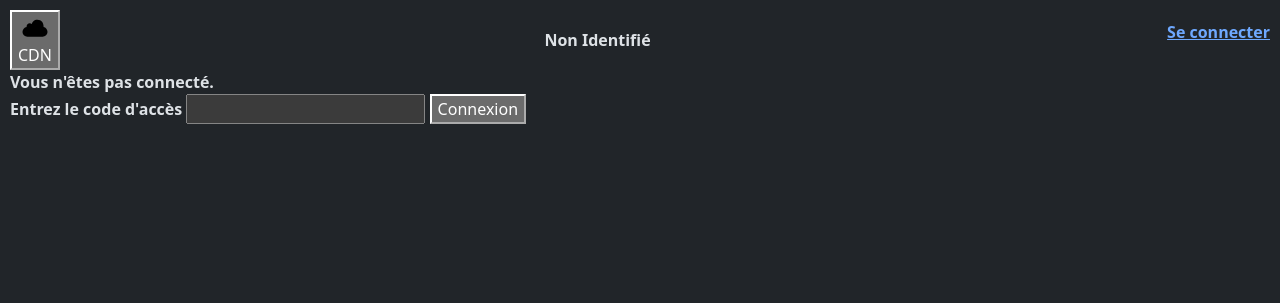
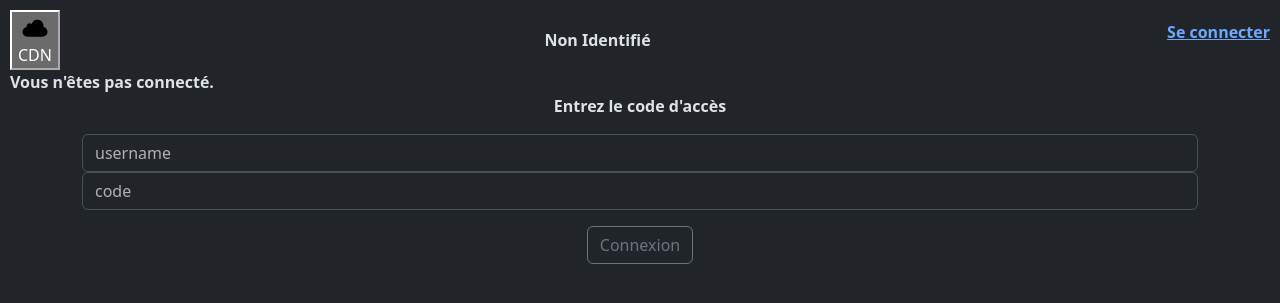
Before and after one commit to Saturna19-fr/cdnpanel, a Flask app: page /auth/login in a window 1280 px wide. Shown: the top 303 px of the page. Run offline with Flask 3, Linux system fonts and the light colour scheme.

Commit message:
Edited user interface for the login page

```diff
--- a/app/auth/templates/login.html
+++ b/app/auth/templates/login.html
@@ -3,9 +3,19 @@
 {% block title %}Page d'acceuil{% endblock %}
 
 {% block content %}
-    <form method="post">
-        <label for="code">Entrez le code d'accès</label>
-        <input type="text" name="code" id="code" required>
-        <button type="submit">Connexion</button>
-    </form>
+<div class="container text-center">
+    <div class="row">
+        <div class="">
+            <form method="post" class="">
+                <label for="code" class="mb-3">Entrez le code d'accès</label>
+                <div class="mb-3 ">
+                    <input type="text" name="username" id="username" placeholder="username" required class="form-control">
+                    <input type="text" name="code" id="code" placeholder="code" required class="form-control">
+                </div>
+                <button class="btn btn-outline-secondary mb-3" type="submit">Connexion</button>
+            </form>
+        </div>
+    </div>
+</div>
+
 {% endblock %}
```
